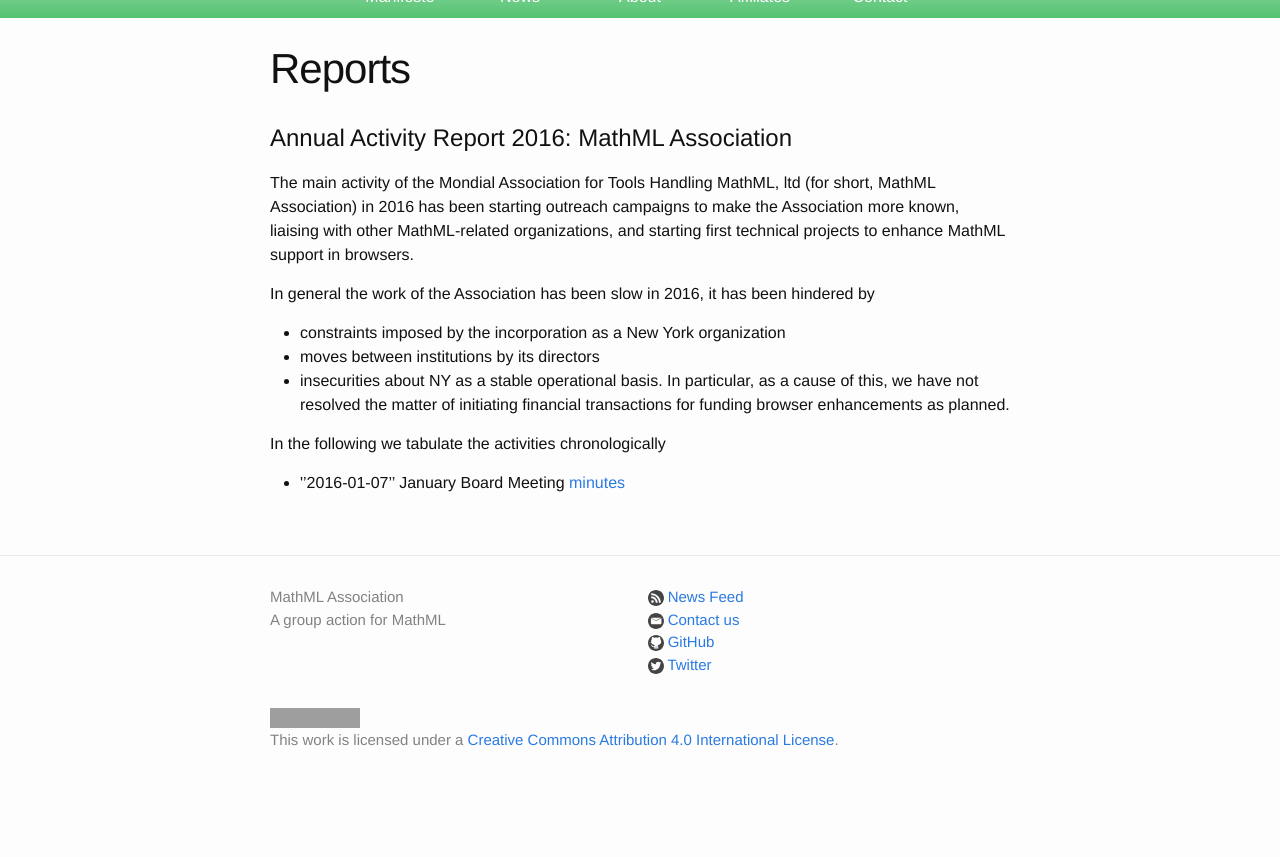
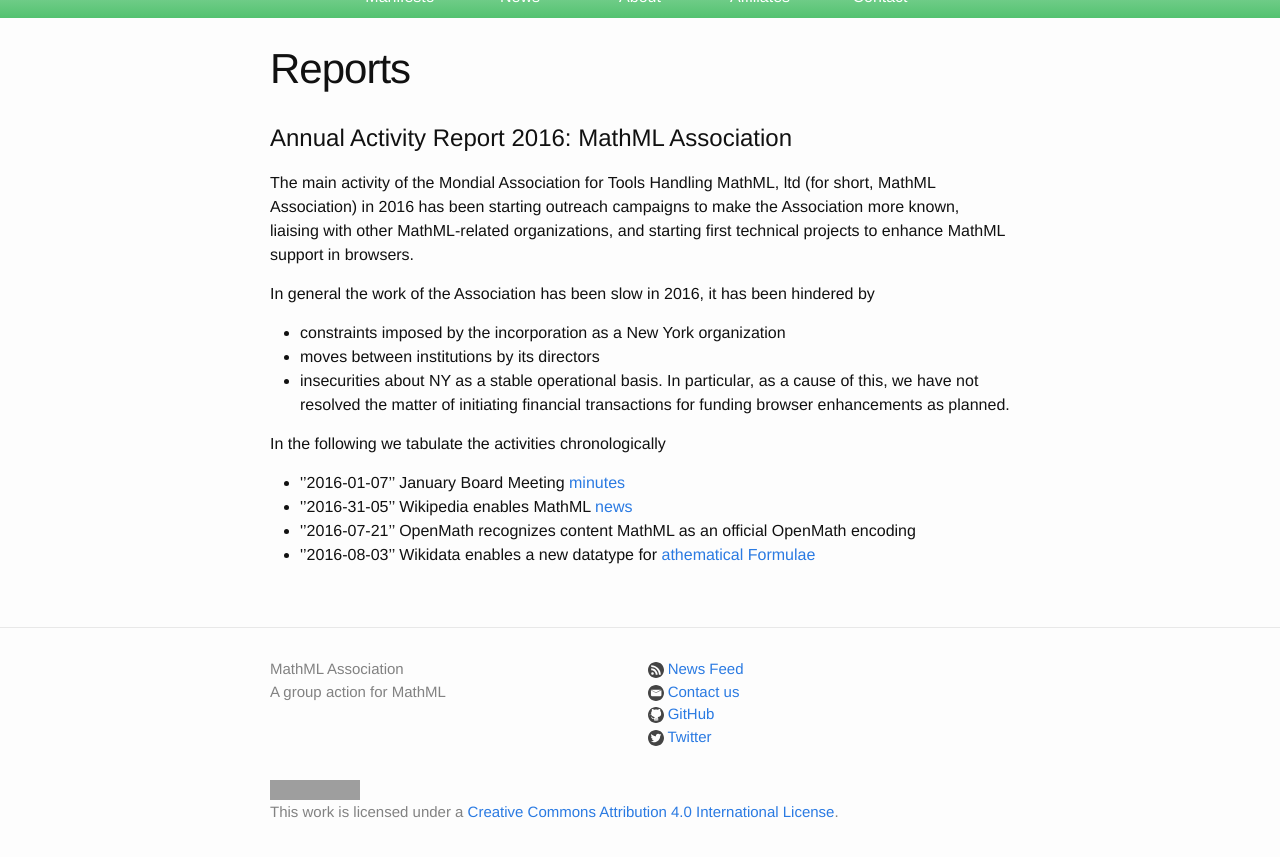
Before and after one commit to MathML/website, a Jekyll site: the page built from reports/2016.md, in a window 1280 px wide, cut to the strip 324-1192 px from the top of the page. Shown: the top 857 px of the strip. Built offline with Jekyll 4.4.1, drawn with Linux system fonts in a browser that asks for light colours; before the commit the page ends 1120 px from its top, so only the background shows below that; grey boxes are pictures that could not be loaded.

Commit message:
Update 2016.md

```diff
--- a/reports/2016.md
+++ b/reports/2016.md
@@ -20,8 +20,9 @@
 In the following we tabulate the activities chronologically
 
 * ''2016-01-07'' January Board Meeting [minutes](/meetings/board-2016-07.html)
-
-
+* ''2016-31-05'' Wikipedia enables MathML [news](http://mathml-association.org/announcement/2016/05/31/wikipedia.html)
+* ''2016-07-21'' OpenMath recognizes content MathML as an official OpenMath encoding
+* ''2016-08-03'' Wikidata enables a new datatype for [athematical Formulae](http://tinyurl.com/hudc7tb)
 
 <!--  LocalWords:  organization organizations
  -->
```
